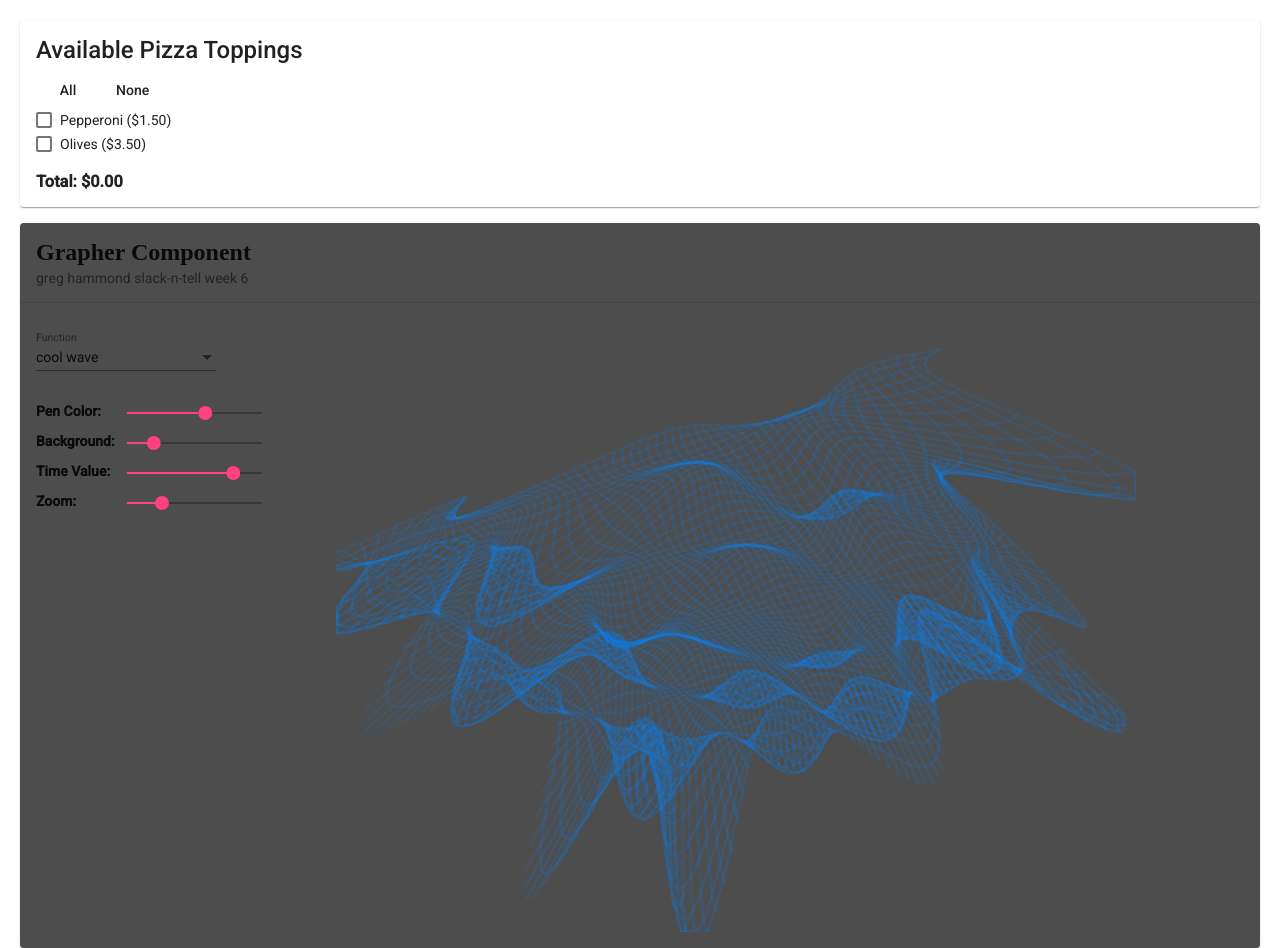
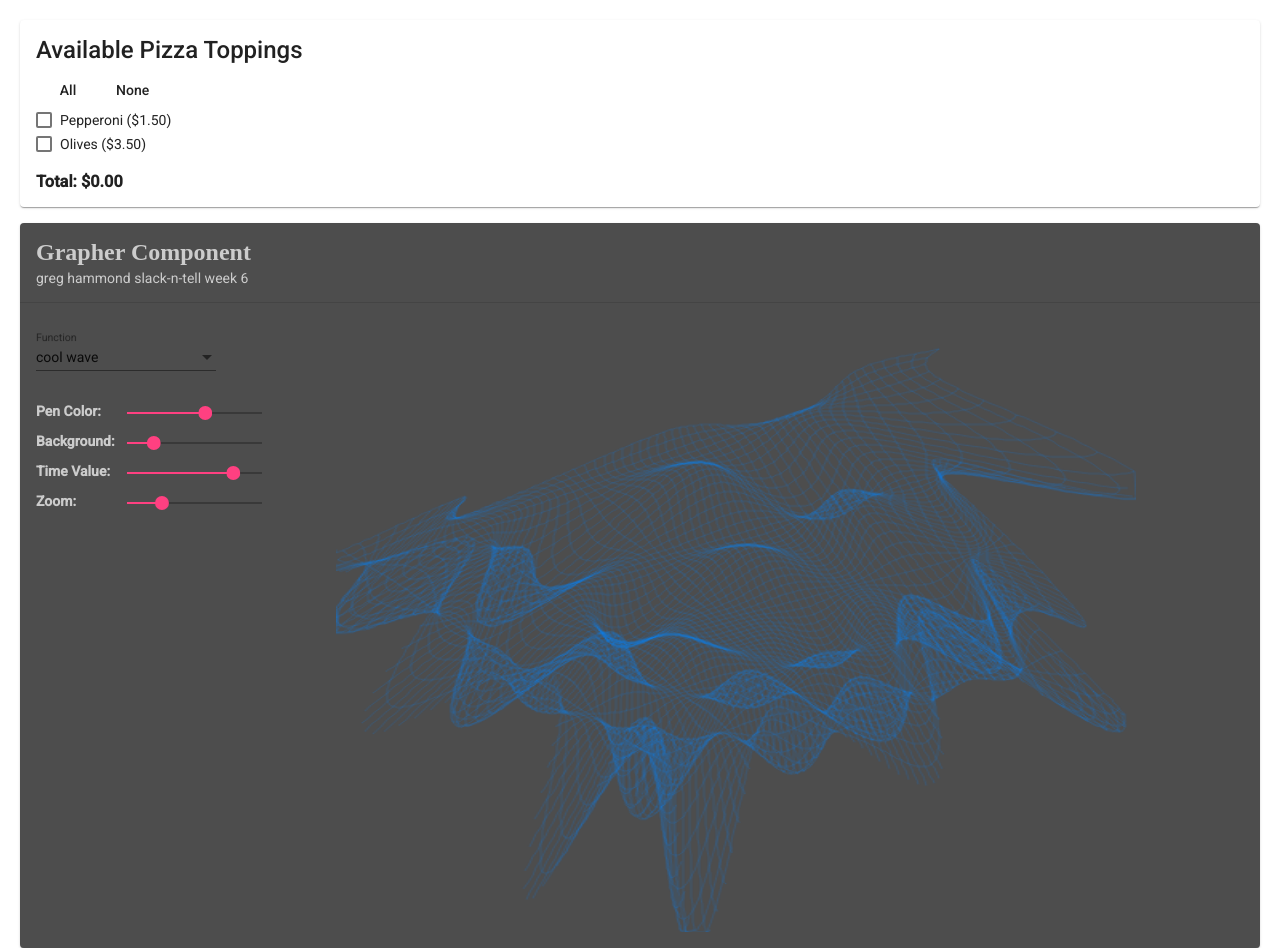
Before and after one commit to 2019-fall-jsf-th/components, an Angular app: page / in a window 1280 px wide. Built offline with nearby package versions, Linux system fonts and the light colour scheme.

Commit message:
add foreColor handling
make sure that labels/text have contrast against the changing background-color.

```diff
--- a/src/app/greg-card/greg-card.component.css
+++ b/src/app/greg-card/greg-card.component.css
@@ -11,6 +11,10 @@ mat-card {
 mat-card-title {
     font-family: 'special elite';
     font-weight: 700;
+}
+
+mat-card-subtitle, mat-form-field, mat-label, mat-select, mat-option {
+    color: inherit;
 }
 
 div.controls {
--- a/src/app/greg-card/greg-card.component.html
+++ b/src/app/greg-card/greg-card.component.html
@@ -1,6 +1,8 @@
 
-<mat-card [style.backgroundColor]='slideBKGColor'>
-
+<mat-card [ngStyle]= "{
+    backgroundColor: slideBKGColor,
+    color: foreColor
+}">
 
 
     <mat-card-title>Grapher Component</mat-card-title>
--- a/src/app/greg-card/greg-card.component.ts
+++ b/src/app/greg-card/greg-card.component.ts
@@ -73,6 +73,8 @@ export class GregCardComponent implements OnInit {
   // background grayscale color
   slideBKGLum = 30;
   slideBKGColor = 'hsl(0, 0%, ' + this.slideBKGLum + '%)';
+  foreColorLum = (this.slideBKGLum + 50) % 100;
+  foreColor = 'hsl(0, 0%, ' + this.foreColorLum + '%)';
 
   onBKGColorChange(event: MatSliderChange) {
 
@@ -87,6 +89,8 @@ export class GregCardComponent implements OnInit {
     // hsl color (which is a composed string) from the numeric
     // "L" value which the slider is giving us.
     this.slideBKGColor = 'hsl(0, 0%, ' + this.slideBKGLum + '%)';
+    this.foreColorLum = (this.slideBKGLum + 50) % 100;
+    this.foreColor = 'hsl(0, 0%, ' + this.foreColorLum + '%)';
   }
 
 
@@ -210,7 +214,7 @@ export class GregCardComponent implements OnInit {
         canvx = 0,
         canvy = 0;
 
-        ctx.lineWidth = 0.3;  // empirical
+        ctx.lineWidth = 0.2;  // empirical
 
       return {
 
```
